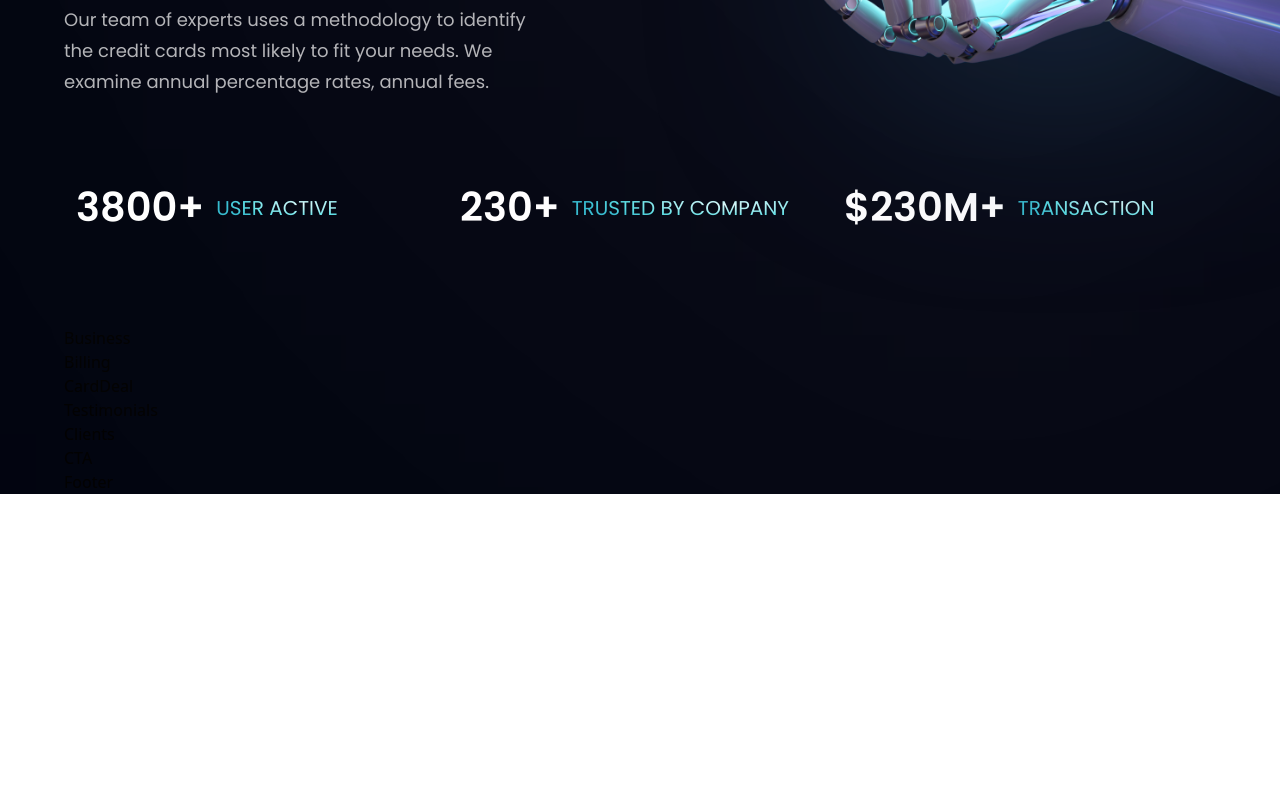
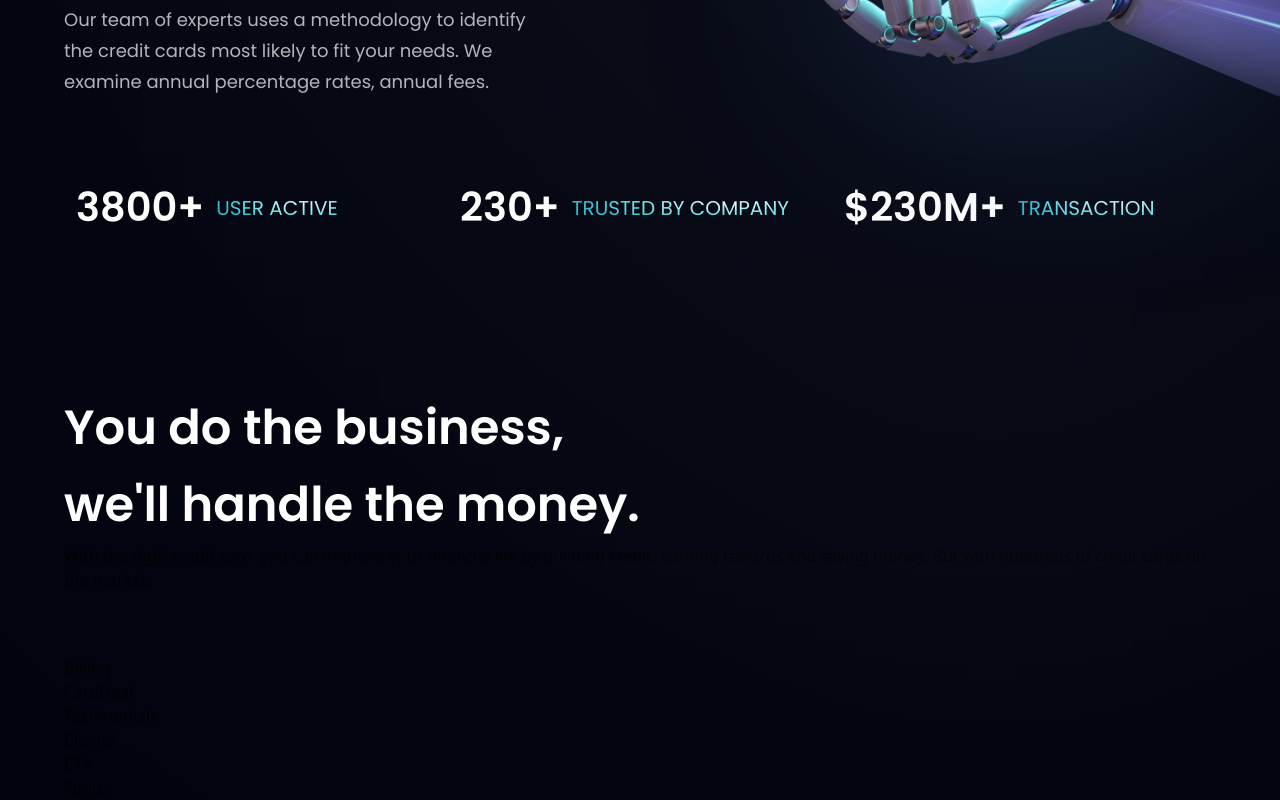
Before and after one commit to knosei/HooBank, a React (Vite) app: page / in a window 1280 px wide. Shown: the part 619-1419 px from the top of the page. Before the commit the page ends 1113 px from the top, so only its background shows below. Built offline with nearby package versions, Linux system fonts and the light colour scheme.

Commit message:
placeholder text

```diff
--- a/src/components/Business.jsx
+++ b/src/components/Business.jsx
@@ -1,10 +1,19 @@
 import { features } from "../constants";
-import styles, {layout} from '../style';
+import styles, { layout } from '../style';
 import Button from './Button';
 
 const Business = () => {
   return (
-    <div>Business</div>
+    <section id="features" className={layout.section}>
+      <div className={layout.sectionInfo}>
+        <h2 className={styles.heading2}>You do the business, <br className="sm:block hidden" />
+          we'll handle the money.</h2>
+        <p className={`${styles}`}>With the right credit card, you can improve your financial
+          life by building credit, earning rewards and saving money. But with hundreds of credit
+          cards on the market.</p>
+      </div>
+
+    </section>
   )
 }
 
```
